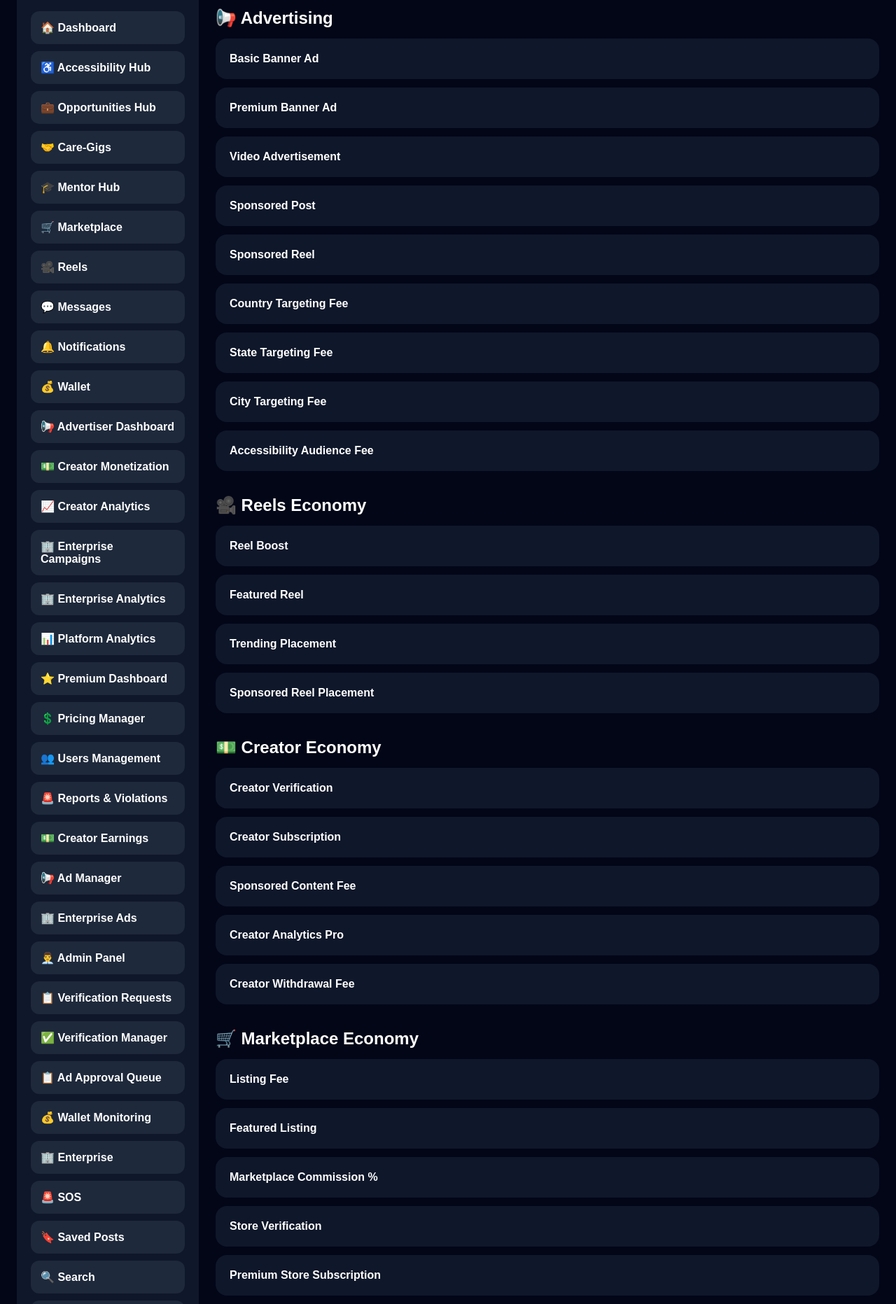
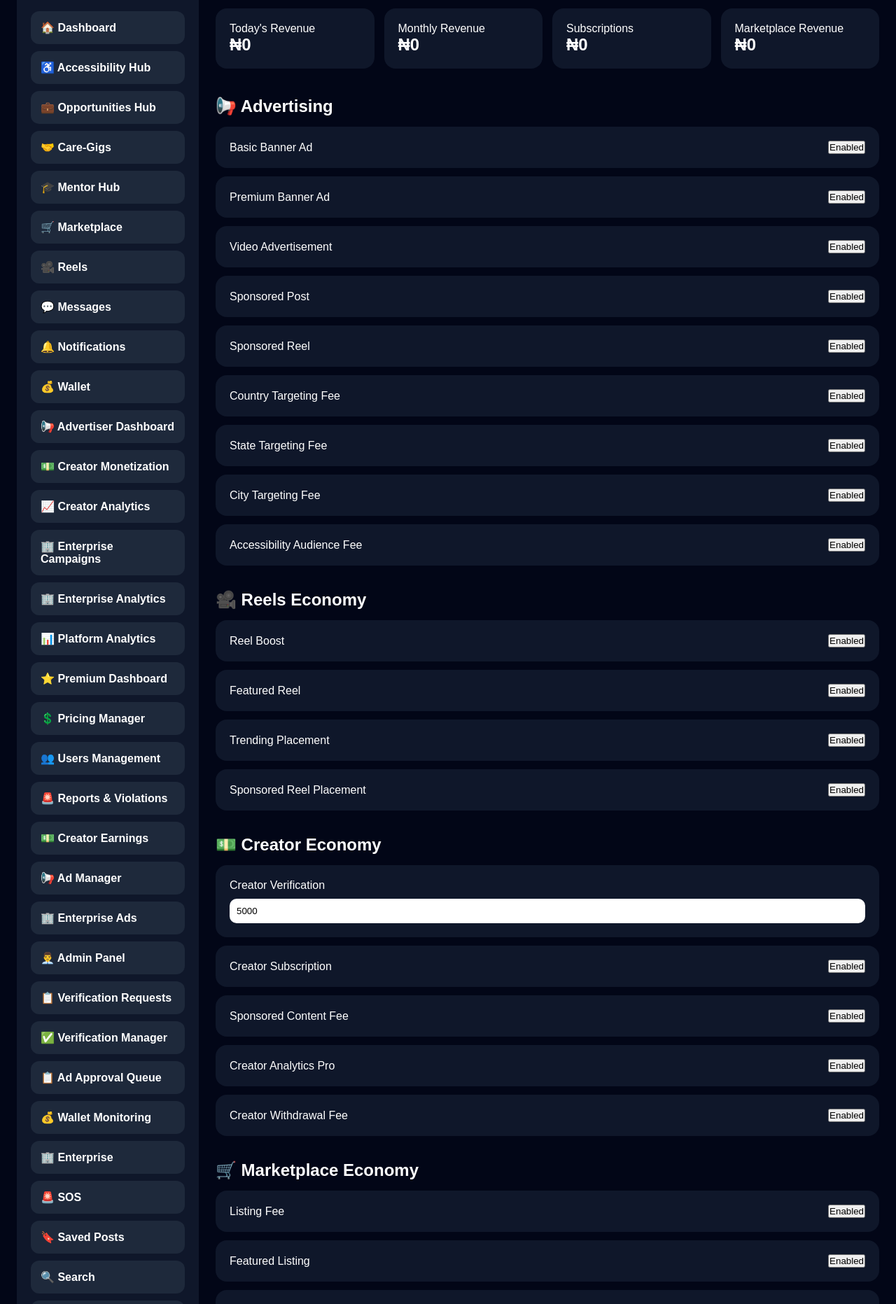
Before and after one commit to inclurah-png/inclura-web, a React (Vite) app: page /pricing-manager in a window 1280 px wide. Shown: the part 80-1943 px from the top of the page at 70% size. Built offline with nearby package versions, Linux system fonts and the light colour scheme; no server answers; sample sign-in values are in the browser's storage.

Commit message:
Update PricingManager.jsx
Fix and update

```diff
--- a/src/pages/PricingManager.jsx
+++ b/src/pages/PricingManager.jsx
@@ -1,160 +1,391 @@
 import DashboardLayout from "../components/DashboardLayout";
+import { useState } from "react";
 
 function PricingManager() {
+  const [pricing, setPricing] =
+    useState({
+      creatorVerification: 5000,
+      verifiedCreatorBadge: 10000,
+      marketplaceCommission: 5,
+      careGigCommission: 8,
+      mentorCommission: 10,
+      premiumMonthly: 3000,
+      premiumYearly: 30000,
+    });
+
+  function updatePrice(
+    key,
+    value
+  ) {
+    setPricing((prev) => ({
+      ...prev,
+      [key]: value,
+    }));
+  }
+
   return (
     <DashboardLayout>
-<div style={{ color: "white" }}>
+      <div
+        style={{
+          color: "white",
+        }}
+      >
         <h1
           style={{
-marginBottom: "30px",
+            marginBottom:
+              "30px",
           }}
         >
           💲 Inclura Pricing Manager
         </h1>
 
-    {/* ADVERTISING */}
+        {/* Revenue Overview */}
+
+        <div
+          style={{
+            display: "grid",
+            gridTemplateColumns:
+              "repeat(auto-fit,minmax(220px,1fr))",
+            gap: "14px",
+            marginBottom:
+              "40px",
+          }}
+        >
+          <RevenueCard
+            title="Today's Revenue"
+            value="₦0"
+          />
+
+          <RevenueCard
+            title="Monthly Revenue"
+            value="₦0"
+          />
+
+          <RevenueCard
+            title="Subscriptions"
+            value="₦0"
+          />
+
+          <RevenueCard
+            title="Marketplace Revenue"
+            value="₦0"
+          />
+        </div>
 
         <Section title="📢 Advertising">
-
-      <Card title="Basic Banner Ad" />
-      <Card title="Premium Banner Ad" />
-      <Card title="Video Advertisement" />
-      <Card title="Sponsored Post" />
-      <Card title="Sponsored Reel" />
-
-      <Card title="Country Targeting Fee" />
-      <Card title="State Targeting Fee" />
-      <Card title="City Targeting Fee" />
-      <Card title="Accessibility Audience Fee" />
-
+          <PricingCard
+            title="Basic Banner Ad"
+          />
+          <PricingCard
+            title="Premium Banner Ad"
+          />
+          <PricingCard
+            title="Video Advertisement"
+          />
+          <PricingCard
+            title="Sponsored Post"
+          />
+          <PricingCard
+            title="Sponsored Reel"
+          />
+          <PricingCard
+            title="Country Targeting Fee"
+          />
+          <PricingCard
+            title="State Targeting Fee"
+          />
+          <PricingCard
+            title="City Targeting Fee"
+          />
+          <PricingCard
+            title="Accessibility Audience Fee"
+          />
         </Section>
 
-    {/* REELS */}
-
         <Section title="🎥 Reels Economy">
-
-      <Card title="Reel Boost" />
-      <Card title="Featured Reel" />
-      <Card title="Trending Placement" />
-      <Card title="Sponsored Reel Placement" />
-
+          <PricingCard
+            title="Reel Boost"
+          />
+          <PricingCard
+            title="Featured Reel"
+          />
+          <PricingCard
+            title="Trending Placement"
+          />
+          <PricingCard
+            title="Sponsored Reel Placement"
+          />
         </Section>
 
-    {/* CREATORS */}
+        <Section title="💵 Creator Economy">
+          <EditableCard
+            title="Creator Verification"
+            value={
+              pricing.creatorVerification
+            }
+            onChange={(value) =>
+              updatePrice(
+                "creatorVerification",
+                value
+              )
+            }
+          />
 
-    <Section title="💵 Creator Economy">
+          <PricingCard
+            title="Creator Subscription"
+          />
 
-      <Card title="Creator Verification" />
-      <Card title="Creator Subscription" />
-      <Card title="Sponsored Content Fee" />
-      <Card title="Creator Analytics Pro" />
-      <Card title="Creator Withdrawal Fee" />
+          <PricingCard
+            title="Sponsored Content Fee"
+          />
 
+          <PricingCard
+            title="Creator Analytics Pro"
+          />
+
+          <PricingCard
+            title="Creator Withdrawal Fee"
+          />
         </Section>
 
-    {/* MARKETPLACE */}
+        <Section title="🛒 Marketplace Economy">
+          <PricingCard
+            title="Listing Fee"
+          />
 
-    <Section title="🛒 Marketplace Economy">
+          <PricingCard
+            title="Featured Listing"
+          />
 
-      <Card title="Listing Fee" />
-      <Card title="Featured Listing" />
-      <Card title="Marketplace Commission %" />
-      <Card title="Store Verification" />
-      <Card title="Premium Store Subscription" />
+          <EditableCard
+            title="Marketplace Commission (%)"
+            value={
+              pricing.marketplaceCommission
+            }
+            onChange={(value) =>
+              updatePrice(
+                "marketplaceCommission",
+                value
+              )
+            }
+          />
 
+          <PricingCard
+            title="Store Verification"
+          />
+
+          <PricingCard
+            title="Premium Store Subscription"
+          />
         </Section>
 
-    {/* CARE-GIGS */}
+        <Section title="🤝 Care-Gigs Economy">
+          <PricingCard
+            title="Gig Posting Fee"
+          />
 
-    <Section title="🤝 Care-Gigs Economy">
+          <PricingCard
+            title="Gig Promotion Fee"
+          />
 
-      <Card title="Gig Posting Fee" />
-      <Card title="Gig Promotion Fee" />
-      <Card title="Care-Gig Commission %" />
-
+          <EditableCard
+            title="Care-Gig Commission (%)"
+            value={
+              pricing.careGigCommission
+            }
+            onChange={(value) =>
+              updatePrice(
+                "careGigCommission",
+                value
+              )
+            }
+          />
         </Section>
 
-    {/* MENTORS */}
+        <Section title="🎓 Mentor Economy">
+          <PricingCard
+            title="Mentor Subscription"
+          />
 
-    <Section title="🎓 Mentor Economy">
+          <PricingCard
+            title="Premium Mentor Badge"
+          />
 
-      <Card title="Mentor Subscription" />
-      <Card title="Premium Mentor Badge" />
-      <Card title="Session Commission %" />
-
+          <EditableCard
+            title="Session Commission (%)"
+            value={
+              pricing.mentorCommission
+            }
+            onChange={(value) =>
+              updatePrice(
+                "mentorCommission",
+                value
+              )
+            }
+          />
         </Section>
 
-    {/* ENTERPRISE */}
+        <Section title="🏢 Enterprise Economy">
+          <PricingCard
+            title="Enterprise Verification"
+          />
 
-    <Section title="🏢 Enterprise Economy">
+          <PricingCard
+            title="Enterprise Subscription"
+          />
 
-      <Card title="Enterprise Verification" />
-      <Card title="Enterprise Subscription" />
-      <Card title="Recruitment Campaign Fee" />
-      <Card title="Accessibility Program Fee" />
-      <Card title="Grant Campaign Fee" />
-      <Card title="Government Campaign Fee" />
-      <Card title="Enterprise Analytics Pro" />
+          <PricingCard
+            title="Recruitment Campaign Fee"
+          />
 
+          <PricingCard
+            title="Accessibility Program Fee"
+          />
+
+          <PricingCard
+            title="Grant Campaign Fee"
+          />
+
+          <PricingCard
+            title="Government Campaign Fee"
+          />
+
+          <PricingCard
+            title="Enterprise Analytics Pro"
+          />
         </Section>
 
-    {/* WALLET */}
+        <Section title="💰 Wallet Economy">
+          <PricingCard
+            title="Top-Up Fee"
+          />
 
-    <Section title="💰 Wallet Economy">
+          <PricingCard
+            title="Transfer Fee"
+          />
 
-      <Card title="Top-Up Fee" />
-      <Card title="Transfer Fee" />
-      <Card title="Withdrawal Fee" />
-      <Card title="International Withdrawal Fee" />
-      <Card title="Currency Conversion Fee" />
+          <PricingCard
+            title="Withdrawal Fee"
+          />
 
+          <PricingCard
+            title="International Withdrawal Fee"
+          />
+
+          <PricingCard
+            title="Currency Conversion Fee"
+          />
         </Section>
 
-    {/* VERIFICATION */}
+        <Section title="🏷 Verification & Badges">
+          <PricingCard
+            title="Verified User Badge"
+          />
 
-    <Section title="🏷 Verification & Badges">
+          <EditableCard
+            title="Verified Creator Badge"
+            value={
+              pricing.verifiedCreatorBadge
+            }
+            onChange={(value) =>
+              updatePrice(
+                "verifiedCreatorBadge",
+                value
+              )
+            }
+          />
 
-      <Card title="Verified User Badge" />
-      <Card title="Verified Creator Badge" />
-      <Card title="Verified Organization Badge" />
-      <Card title="Verified NGO Badge" />
-      <Card title="Verified University Badge" />
-      <Card title="Verified Hospital Badge" />
-      <Card title="Verified Government Badge" />
+          <PricingCard
+            title="Verified Organization Badge"
+          />
 
+          <PricingCard
+            title="Verified NGO Badge"
+          />
+
+          <PricingCard
+            title="Verified University Badge"
+          />
+
+          <PricingCard
+            title="Verified Hospital Badge"
+          />
+
+          <PricingCard
+            title="Verified Government Badge"
+          />
         </Section>
 
-    {/* BUSINESS TOOLS */}
+        <Section title="🧰 Premium Business Tools">
+          <PricingCard
+            title="HubSpot Integration"
+          />
 
-    <Section title="🧰 Premium Business Tools">
+          <PricingCard
+            title="Canva Pro Add-On"
+          />
 
-      <Card title="HubSpot Integration" />
-      <Card title="Canva Pro Add-On" />
-      <Card title="HubSpot + Canva Bundle" />
-      <Card title="Business Tools Suite" />
-      <Card title="Analytics Pro" />
+          <PricingCard
+            title="HubSpot + Canva Bundle"
+          />
 
+          <PricingCard
+            title="Business Tools Suite"
+          />
+
+          <PricingCard
+            title="Analytics Pro"
+          />
         </Section>
 
-    {/* MEMBERSHIP */}
+        <Section title="⭐ Premium Membership">
+          <EditableCard
+            title="Inclura Plus Monthly"
+            value={
+              pricing.premiumMonthly
+            }
+            onChange={(value) =>
+              updatePrice(
+                "premiumMonthly",
+                value
+              )
+            }
+          />
 
-    <Section title="⭐ Premium Membership">
+          <EditableCard
+            title="Inclura Plus Yearly"
+            value={
+              pricing.premiumYearly
+            }
+            onChange={(value) =>
+              updatePrice(
+                "premiumYearly",
+                value
+              )
+            }
+          />
 
-      <Card title="Inclura Plus Monthly" />
-      <Card title="Inclura Plus Yearly" />
-      <Card title="Premium Profile" />
-      <Card title="Premium Analytics" />
-      <Card title="Priority Support" />
+          <PricingCard
+            title="Premium Profile"
+          />
 
+          <PricingCard
+            title="Premium Analytics"
+          />
+
+          <PricingCard
+            title="Priority Support"
+          />
         </Section>
-
       </div>
     </DashboardLayout>
-
   );
 }
 
-function Section({ title, children }) {
+function Section({
+  title,
+  children,
+}) {
   return (
     <div
       style={{
@@ -163,7 +394,8 @@ marginBottom: "35px",
     >
       <h2
         style={{
-marginBottom: "15px",
+          marginBottom:
+            "15px",
         }}
       >
         {title}
@@ -171,11 +403,34 @@ marginBottom: "15px",
 
       {children}
     </div>
-
   );
 }
 
-function Card({ title }) {
+function RevenueCard({
+  title,
+  value,
+}) {
+  return (
+    <div
+      style={{
+        background: "#0f172a",
+        padding: "20px",
+        borderRadius: "16px",
+      }}
+    >
+      <div>{title}</div>
+
+      <h2>{value}</h2>
+    </div>
+  );
+}
+
+function PricingCard({
+  title,
+}) {
+  const [enabled, setEnabled] =
+    useState(true);
+
   return (
     <div
       style={{
@@ -183,10 +438,67 @@ background: "#0f172a",
         padding: "20px",
         borderRadius: "16px",
         marginBottom: "12px",
-fontWeight: "600",
+        display: "flex",
+        justifyContent:
+          "space-between",
+        alignItems: "center",
+      }}
+    >
+      <span>{title}</span>
+
+      <button
+        onClick={() =>
+          setEnabled(
+            !enabled
+          )
+        }
+      >
+        {enabled
+          ? "Enabled"
+          : "Disabled"}
+      </button>
+    </div>
+  );
+}
+
+function EditableCard({
+  title,
+  value,
+  onChange,
+}) {
+  return (
+    <div
+      style={{
+        background: "#0f172a",
+        padding: "20px",
+        borderRadius: "16px",
+        marginBottom: "12px",
+      }}
+    >
+      <div
+        style={{
+          marginBottom:
+            "10px",
         }}
       >
         {title}
+      </div>
+
+      <input
+        type="number"
+        value={value}
+        onChange={(e) =>
+          onChange(
+            e.target.value
+          )
+        }
+        style={{
+          width: "100%",
+          padding: "10px",
+          borderRadius: "10px",
+          border: "none",
+        }}
+      />
     </div>
   );
 }
```
Lines whose indentation alone changed are shown as unchanged.
